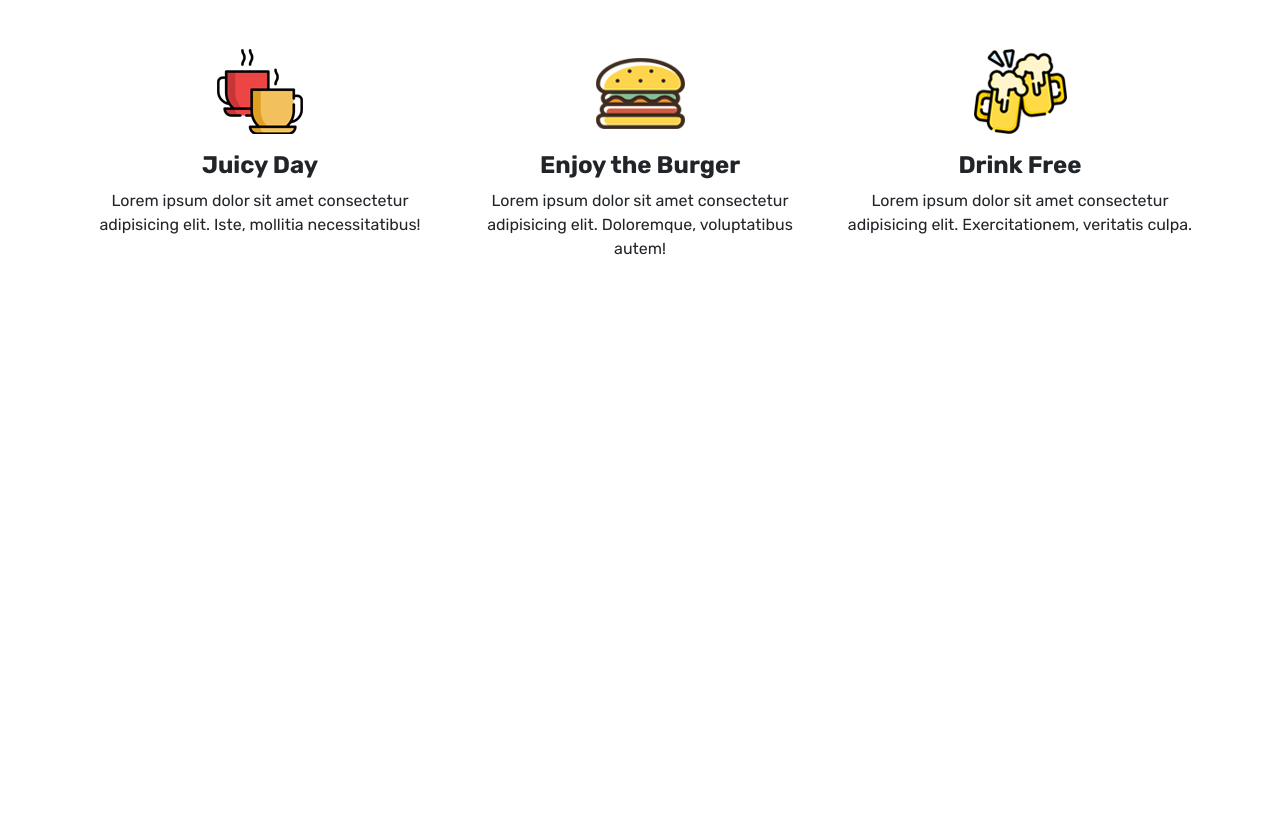
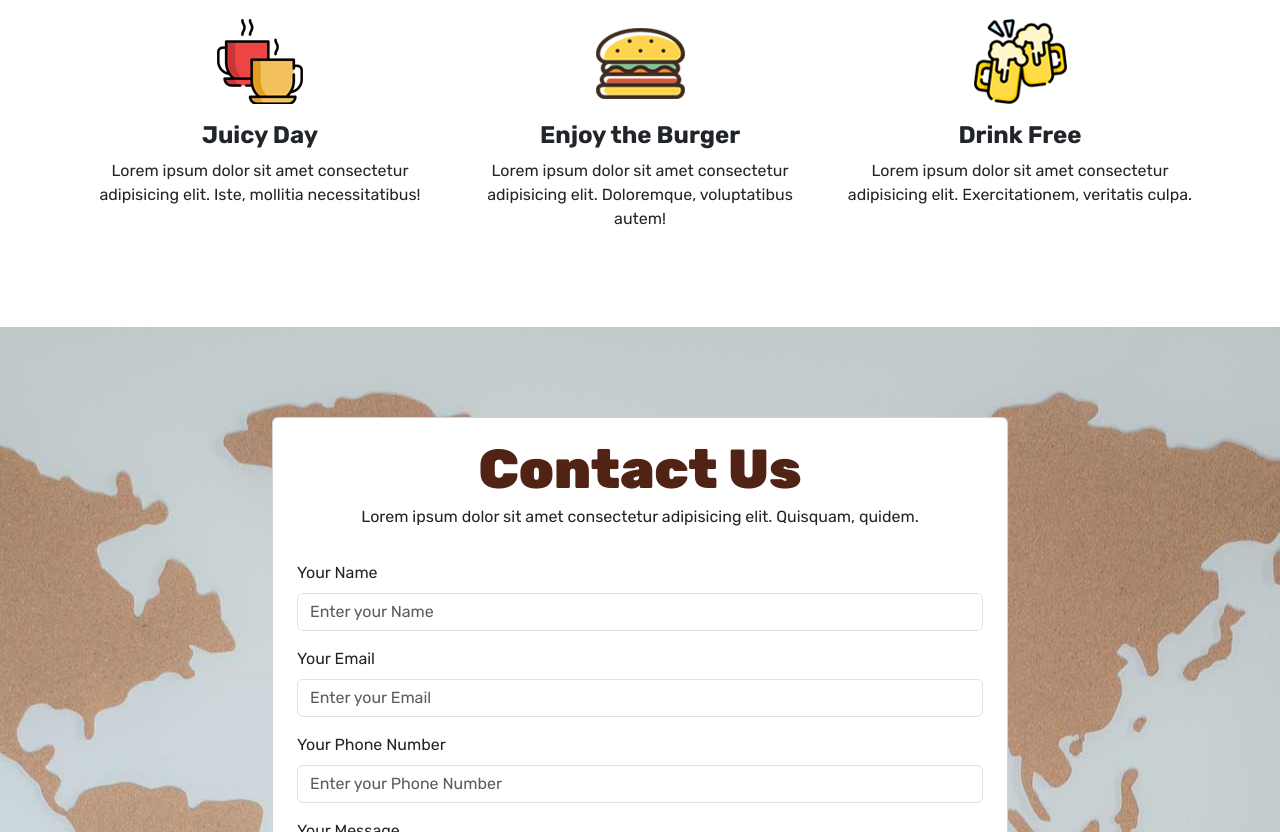
Before and after one commit to Nityanandkumar/Bootstrap-Restaurant, a website: page index.html in a window 1280 px wide. Shown: the part 1968-2800 px from the top of the page. Before the commit the page ends 2325 px from the top, so only its background shows below. Drawn offline with nearby package versions, Linux system fonts and the light colour scheme.

Commit message:
added contact us form

```diff
--- a/index.html
+++ b/index.html
@@ -151,6 +151,31 @@
             </div>
         </div>
      </section>
+
+     <!--Contact Area-->
+     <section id="contact"class="pb-md-5 pb-3">
+        <div class="container">
+            <div class="row">
+                <div class="col-md-8 offset-md-2">
+                    <div class="card p-4 text-center">
+                         <h2>Contact Us</h2>
+                            <p>Lorem ipsum dolor sit amet consectetur adipisicing elit. Quisquam, quidem.</p>
+                            <form action="" class="mt-3 text-start">
+                             <label for="name" class="form-label">Your Name</label>
+                             <input type="text" class="form-control mb-3" placeholder="Enter your Name">
+                             <label for="email" class="form-label">Your Email</label>
+                             <input type="email" class="form-control mb-3" placeholder="Enter your Email">
+                             <label for ="phone number" class="form-label">Your Phone Number</label>
+                             <input type="number" class="form-control mb-3" placeholder="Enter your Phone Number">
+                             <label for="message" class="form-label">Your Message</label>
+                             <textarea name="message" id="message" cols="30" rows="5" class="form-control mb-3" placeholder="Enter your Message"></textarea>
+                             <button class="btn btn-info">Send Message</button>
+                            </form>
+                    </div>
+                </div>
+            </div>
+        </div>
+     </section>
 <!--Bootstrap 5 JS-->
 <script src="node_modules\bootstrap\dist\js\bootstrap.min.js"></script>
 </body>
--- a/style.css
+++ b/style.css
@@ -43,8 +43,8 @@ img {
 .bg-info {
     background: #f5ebdc !important;
 }
-#about, #work, #service{
-    padding-top: 100px;
+#about, #work, #service, #contact{
+    padding-top: 90px;
 
 }
 /*==============================
@@ -68,5 +68,8 @@ img {
 
 
 /*==============================
-*About Area STYLES STARTS
+*Contact Area STYLES STARTS
 ===============================*/
+#contact {
+    background: url('img/map.jpg') no-repeat center;
+}
```
